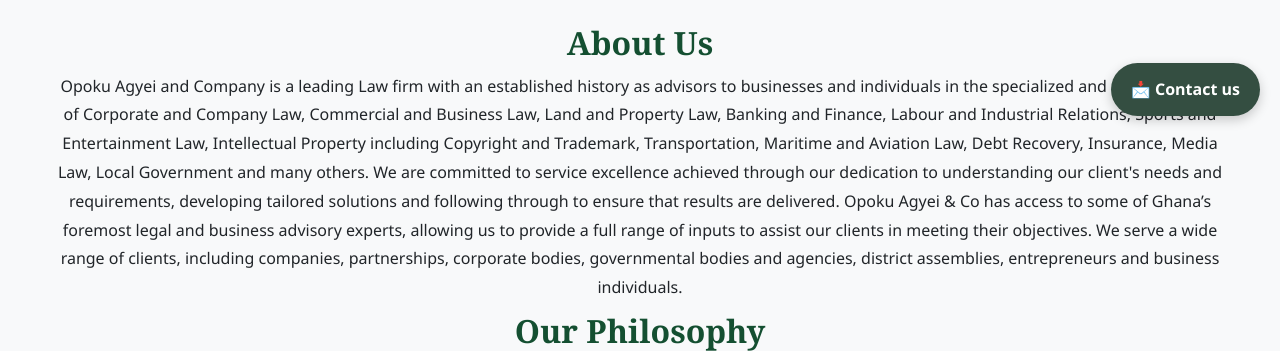
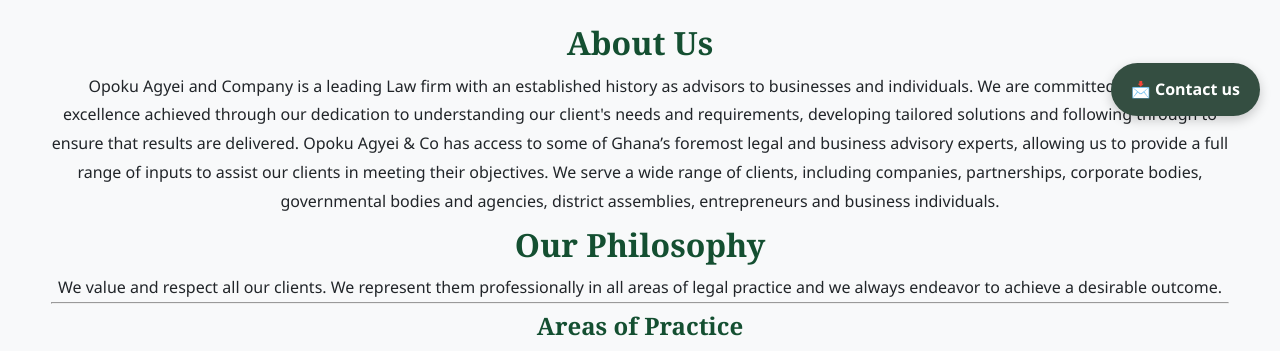
Before and after one commit to kingphotographer/law, a plain HTML site: page index.html in a window 1280 px wide. Shown: the part 664-1015 px from the top of the page. Drawn offline with Linux system fonts and the light colour scheme.

Commit message:
about us shortening

```diff
--- a/index.html
+++ b/index.html
@@ -26,13 +26,17 @@
 
     <div class="main-body">
         <div class="about">
+            <div>
                 <img src="LawyersPlaceholder.png" alt="">
+            </div>
+            <div class="abouttext">
                 <h1>About Us</h1>
-            <p>Opoku Agyei and Company is a leading Law firm with an established history as advisors to businesses and individuals in the specialized and complex areas of Corporate and Company Law, Commercial and Business Law, Land and Property Law, Banking and Finance, Labour and Industrial Relations, Sports and Entertainment Law, Intellectual Property including Copyright and Trademark, Transportation, Maritime and Aviation Law, Debt Recovery, Insurance, Media Law, Local Government and many others.
+                <p>Opoku Agyei and Company is a leading Law firm with an established history as advisors to businesses and individuals.
                     We are committed to service excellence achieved through our dedication to understanding our client's needs and requirements, developing tailored solutions and following through to ensure that results are delivered.
                     Opoku Agyei & Co has access to some of Ghana’s foremost legal and business advisory experts, allowing us to provide a full range of inputs to assist our clients in meeting their objectives.
                     We serve a wide range of clients, including companies, partnerships, corporate bodies, governmental bodies and agencies, district assemblies, entrepreneurs and business individuals.
                 </p>
+            </div>
         </div>
 
         <h1>Our Philosophy</h1>
```
Also changed, not shown: 1 other file. Lines whose indentation alone changed are shown as unchanged.
